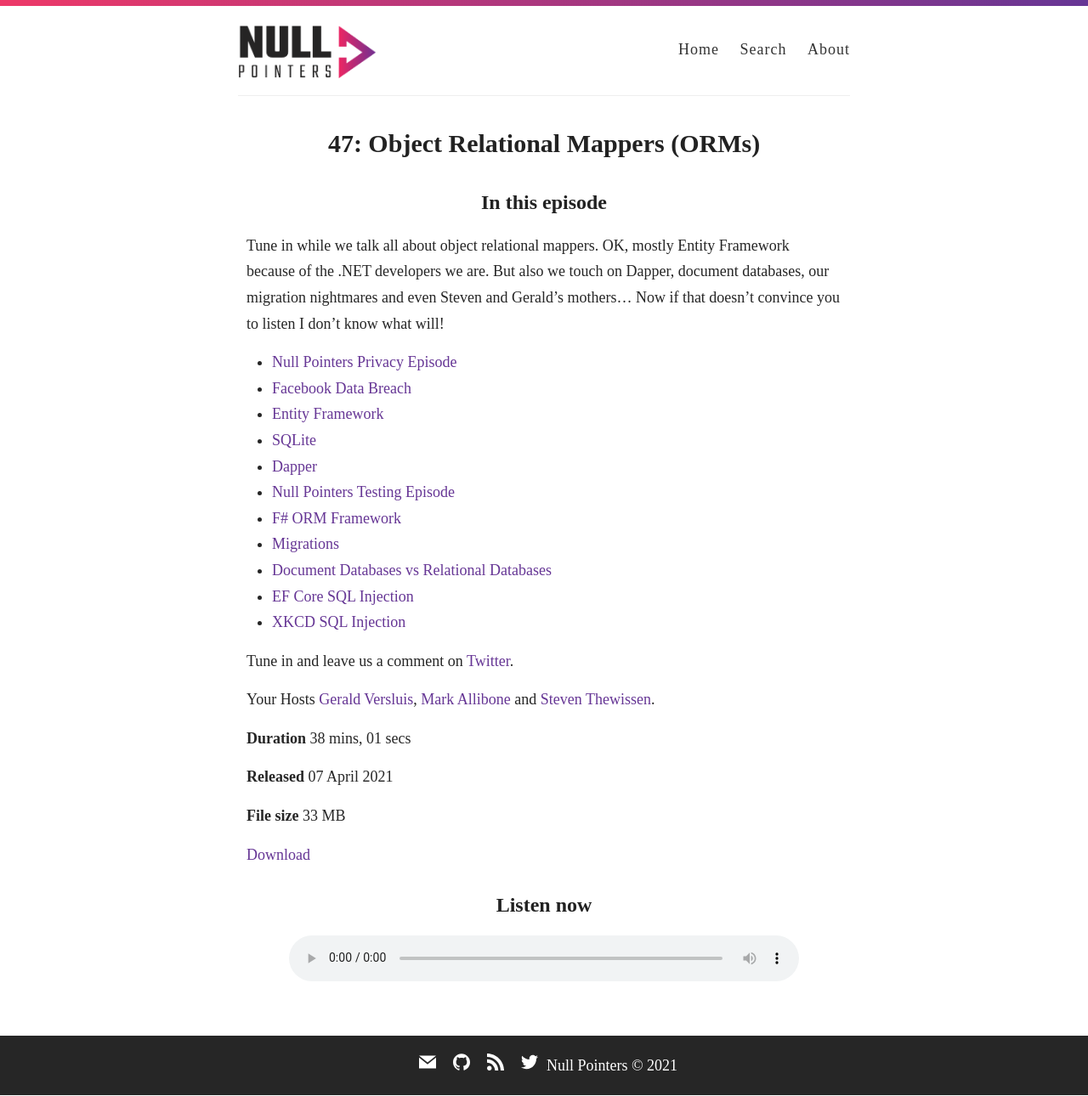
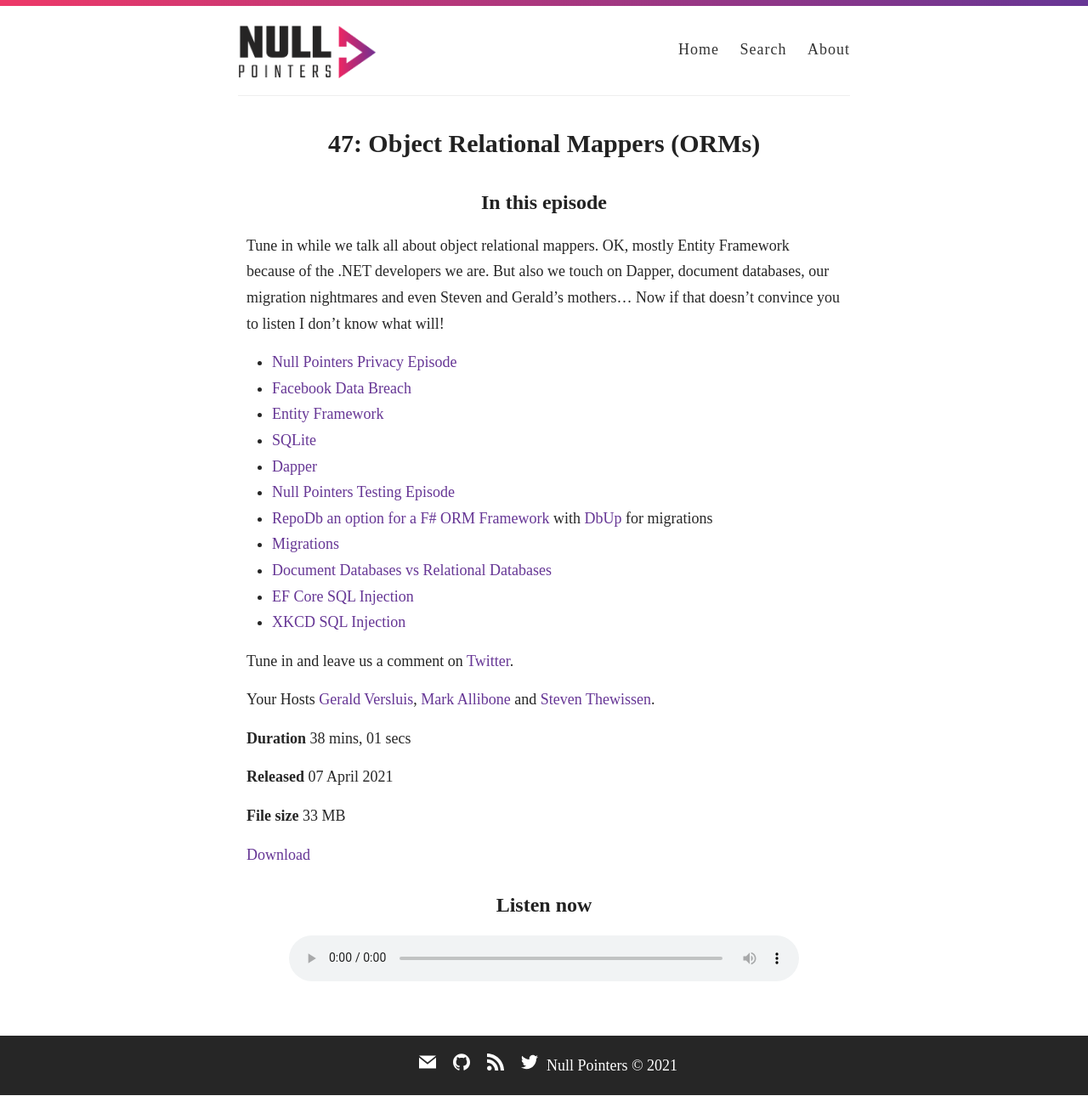
Before and after one commit to nullpointersio/website, a Jekyll site: the page built from _posts/2021-04-07-47.markdown, in a window 1280 px wide. Shown: the whole page at 85% size. Built offline with Jekyll 4.4.1, drawn with Linux system fonts in a browser that asks for light colours; some web fonts are replaced.

Commit message:
Add the missing ORM link

```diff
--- a/_posts/2021-04-07-47.markdown
+++ b/_posts/2021-04-07-47.markdown
@@ -29,7 +29,7 @@
 * [SQLite](https://www.sqlite.org/)
 * [Dapper](https://github.com/StackExchange/Dapper)
 * [Null Pointers Testing Episode](https://nullpointers.io/24/)
-* [F# ORM Framework](Mark should update this. If not, blame him)
+* [RepoDb an option for a F# ORM Framework](https://repodb.net/) with [DbUp](https://github.com/DbUp/DbUp) for migrations
 * [Migrations](https://docs.microsoft.com/ef/core/managing-schemas/migrations/)
 * [Document Databases vs Relational Databases](https://www.pluralsight.com/blog/software-development/relational-vs-non-relational-databases)
 * [EF Core SQL Injection](https://docs.microsoft.com/ef/core/querying/raw-sql)
```
